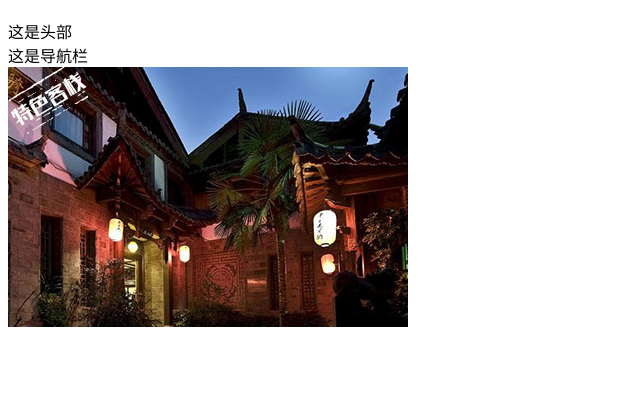
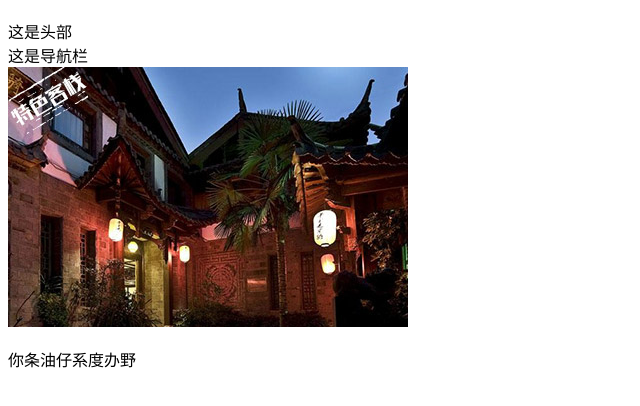
Before and after one commit to whhd/mygit, a plain HTML site: page src/index.html in a window 1280 px wide. Shown: the part 70-476 px from the top of the page, without its empty margins (0-640 px from the left). Drawn offline with Linux system fonts and the light colour scheme.

Commit message:
Update index.html

```diff
--- a/src/index.html
+++ b/src/index.html
@@ -14,5 +14,6 @@
     <header>这是头部</header>
     <nav>这是导航栏</nav>
     <img src="img/4.jpg" alt="">
+    <p>你条油仔系度办野</p>
 </body>
 </html>
```
